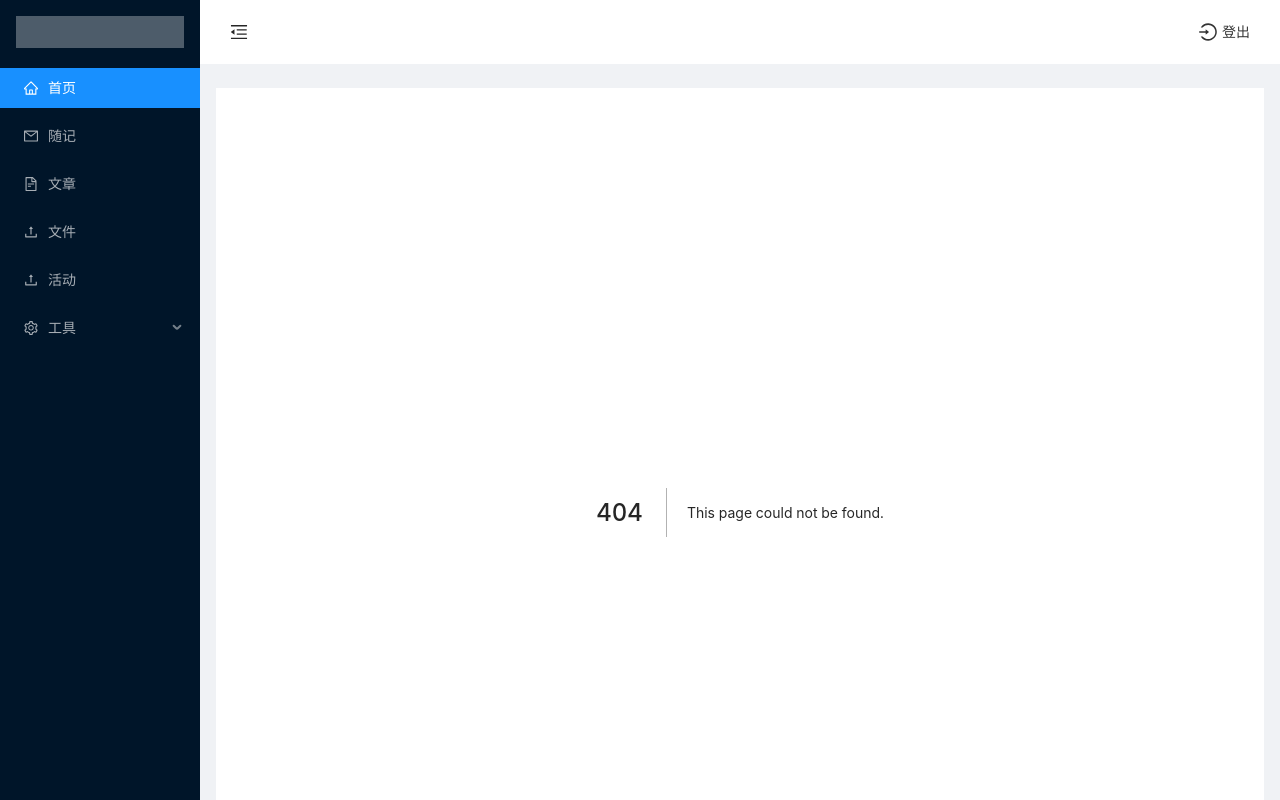
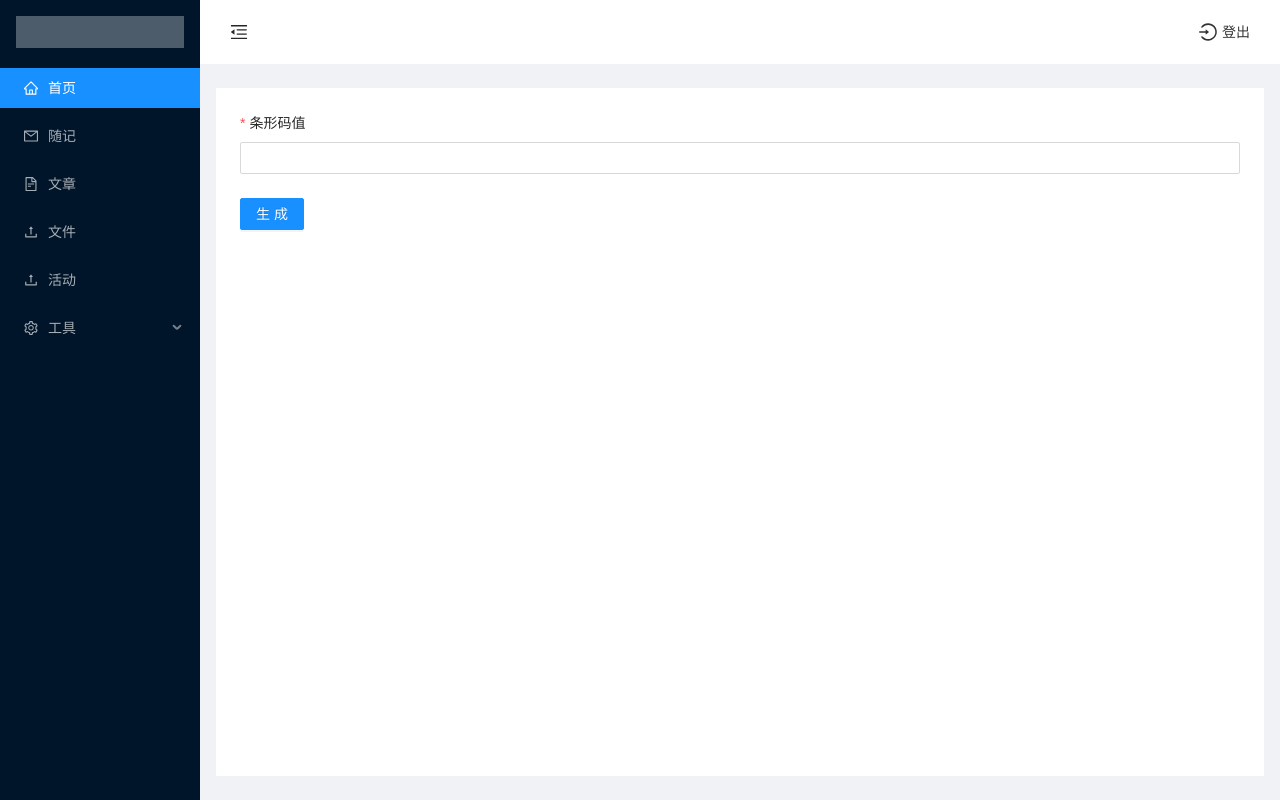
Before and after one commit to pengjielee/xun-admin, a Next.js app: page /tool/barcode in a window 1280 px wide. Before the commit this address had no page. Shown: the top 800 px of the page. Built offline with nearby package versions, Linux system fonts and the light colour scheme.

Commit message:
feat: barcode tool

```diff
--- a/package.json
+++ b/package.json
@@ -21,6 +21,7 @@
     "fs-extra": "^10.0.0",
     "http-proxy-middleware": "^2.0.1",
     "immutability-helper": "^3.1.1",
+    "jsbarcode": "^3.11.5",
     "lowdb": "^1.0.0",
     "moment": "^2.29.1",
     "multer": "^1.4.3",
--- a/src/assets/styles/page.scss
+++ b/src/assets/styles/page.scss
@@ -30,7 +30,18 @@ $main-color: #eee;
 
 .page-tool-qrcode {
   canvas {
+    position: fixed;
+    top: 20%;
     border-radius: unset;
+  }
+}
+
+.page-tool-barcode {
+  .right {
+    display: flex;
+    flex-direction: column;
+    justify-content: center;
+    align-items: center;
   }
 }
 
--- /dev/null
+++ b/src/pages/tool/barcode/index.js
@@ -0,0 +1,75 @@
+import { Header } from "@/components";
+import { useState, useRef } from "react";
+import { Input, Button, Form } from "antd";
+import JsBarcode from "jsbarcode";
+
+const App = () => {
+  const [form] = Form.useForm();
+  const canvasRef = useRef(null);
+  const [downloadable, setDownloadable] = useState(false);
+
+  const onFinish = (values) => {
+    JsBarcode(canvasRef.current, values.barcode, {
+      format: "CODE128",
+      background: "#ffffff",
+      lineColor: "#000000",
+      margin: 10,
+      width: 2,
+      height: 100,
+      displayValue: true,
+      font: "monospace",
+      textAlign: "center",
+      textPosition: "bottom",
+      textMargin: 2,
+      fontSize: 20,
+    });
+    setDownloadable(true);
+  };
+
+  const handleDownload = () => {
+    const canvas = canvasRef.current;
+    const img = new Image();
+    img.src = canvas.toDataURL("image/png");
+    const a = document.createElement("a");
+    a.href = img.src;
+    a.download = "barcode";
+    a.click();
+  };
+
+  return (
+    <div className="page-tool-barcode">
+      <Header title="生成条形码"></Header>
+
+      <div className="container">
+        <div className="left">
+          <Form form={form} layout="vertical" onFinish={onFinish}>
+            <Form.Item
+              label="条形码值"
+              name="barcode"
+              rules={[{ required: true, message: "请输入条形码值" }]}
+            >
+              <Input />
+            </Form.Item>
+            <Form.Item>
+              <Button type="primary" htmlType="submit">
+                生成
+              </Button>
+            </Form.Item>
+          </Form>
+        </div>
+
+        <div className="right">
+          <canvas ref={canvasRef}></canvas>
+          <br />
+          {downloadable ? (
+            <Button type="primary" onClick={handleDownload}>
+              下载二维码
+            </Button>
+          ) : null}
+        </div>
+      </div>
+    </div>
+  );
+};
+
+export default App;
--- a/src/pages/tool/excel/export.js
+++ b/src/pages/tool/excel/export.js
@@ -4,7 +4,7 @@ import { fileApi } from "@/services/index";
 
 const App = () => {
   return (
-    <div className="pages-tool-excel-export">
+    <div className="page-tool-excel-export">
       <Header title="Excel Export"></Header>
 
       <Button type="primary" onClick={() => fileApi.exportNote()}>
--- a/src/pages/tool/wangeditor/index.js
+++ b/src/pages/tool/wangeditor/index.js
@@ -21,7 +21,7 @@ const App = () => {
   };
 
   return (
-    <div className="pages-tool-editor">
+    <div className="page-tool-editor">
       <Header title="WangEditor"></Header>
       <h1 className="title">WangEditor</h1>
 
```
Also changed, not shown: src/pages/tool/qrcode/index.js (+9 -5 lines), 1 other file (tests, documents, lock files or other folders).
